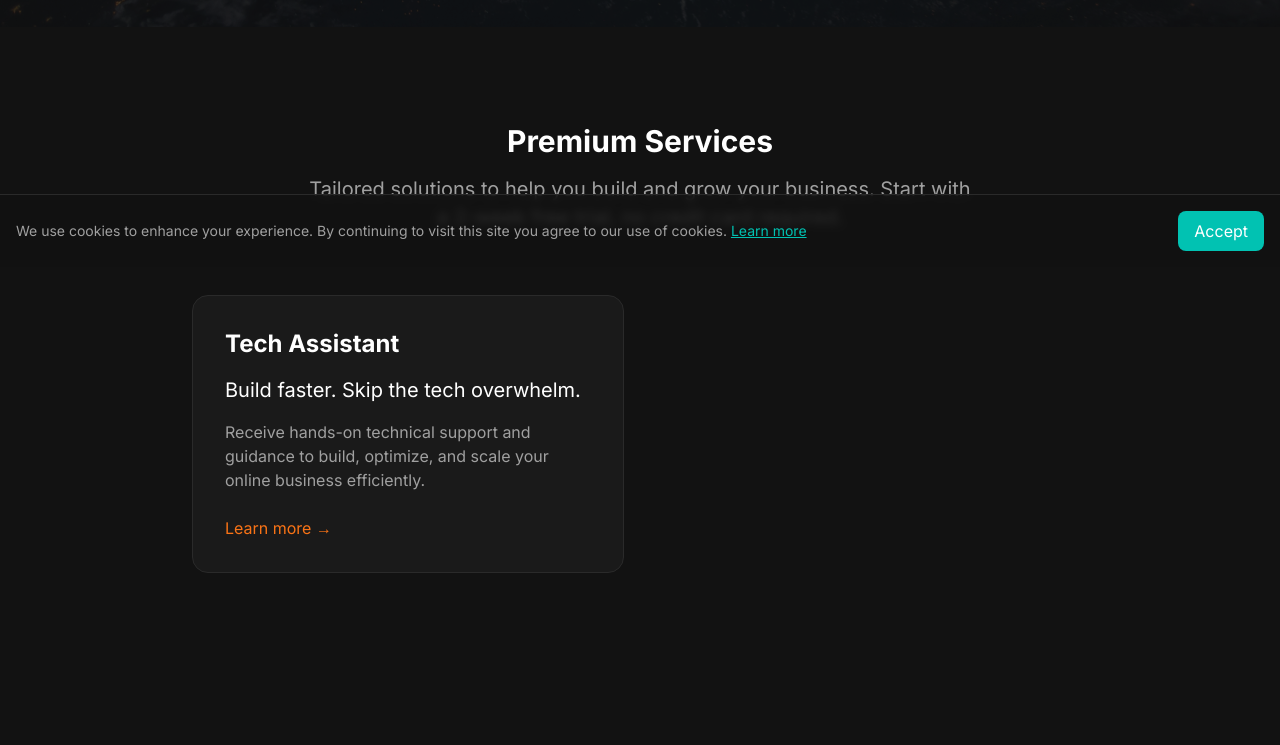
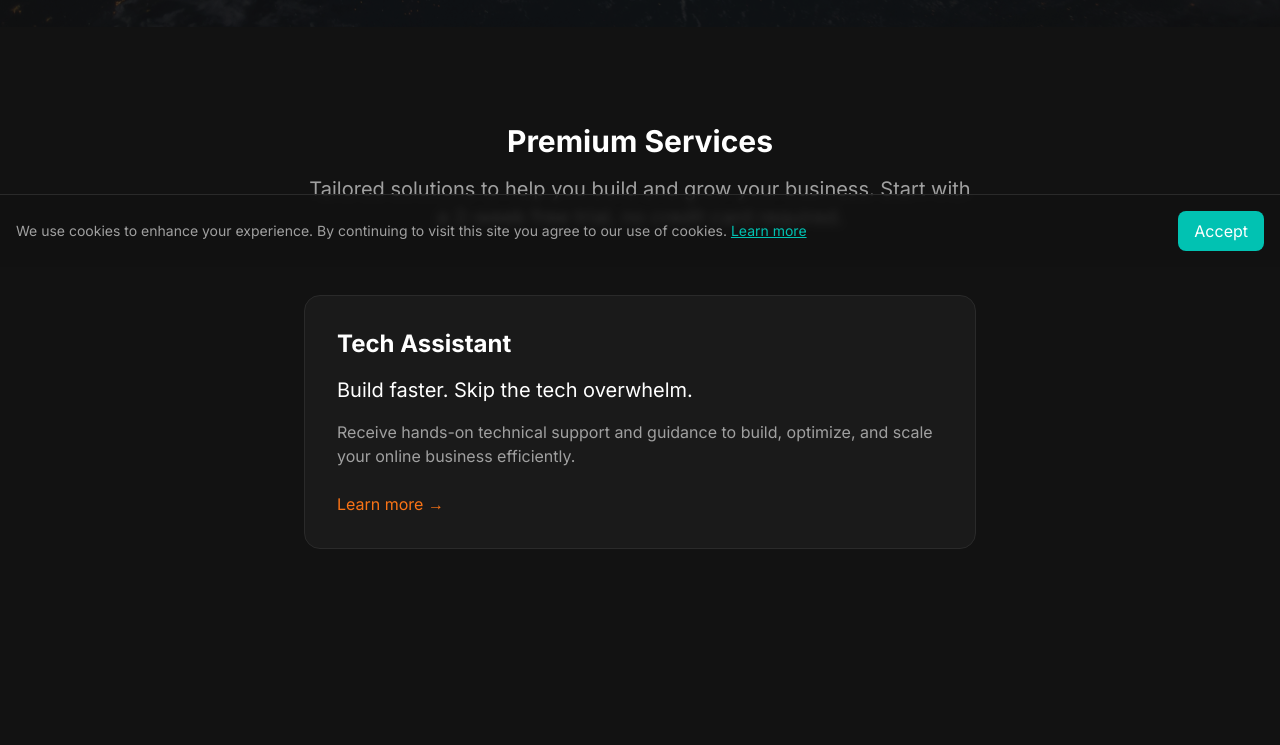
Before and after one commit to JohannesBorge/borge, a Next.js app: page / in a window 1280 px wide. Shown: the part 533-1278 px from the top of the page. Built offline with nearby package versions, Linux system fonts and the light colour scheme.

Commit message:
Center the service card on the homepage

```diff
--- a/app/page.tsx
+++ b/app/page.tsx
@@ -65,7 +65,7 @@ export default function Home() {
             </p>
           </motion.div>
 
-          <div className="grid grid-cols-1 md:grid-cols-2 gap-8 max-w-4xl mx-auto">
+          <div className="grid grid-cols-1 md:grid-cols-1 gap-8 max-w-4xl mx-auto">
             {[
               {
                 name: "Tech Assistant",
@@ -80,7 +80,7 @@ export default function Home() {
                 initial={{ opacity: 0, y: 20 }}
                 animate={{ opacity: 1, y: 0 }}
                 transition={{ duration: 0.5, delay: index * 0.1 }}
-                className={`bg-surface p-8 rounded-2xl border border-border transition-all duration-300 transform hover:-translate-y-1 flex flex-col h-full group ${
+                className={`bg-surface p-8 rounded-2xl border border-border transition-all duration-300 transform hover:-translate-y-1 flex flex-col h-full group max-w-2xl mx-auto ${
                   service.color === 'purple' ? 'hover:border-purple-500' :
                   service.color === 'orange' ? 'hover:border-orange-500' :
                   'hover:border-blue-500'
```
